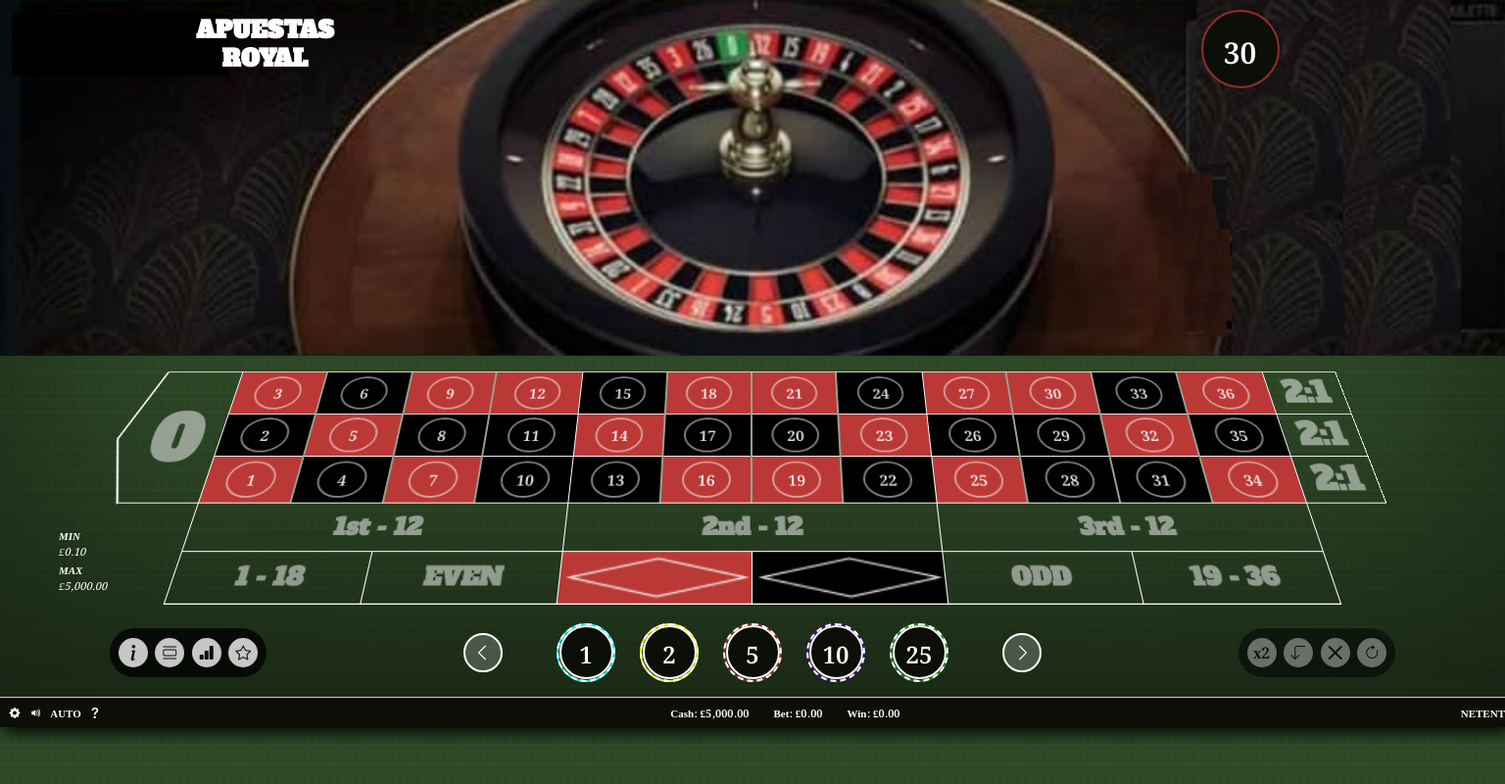
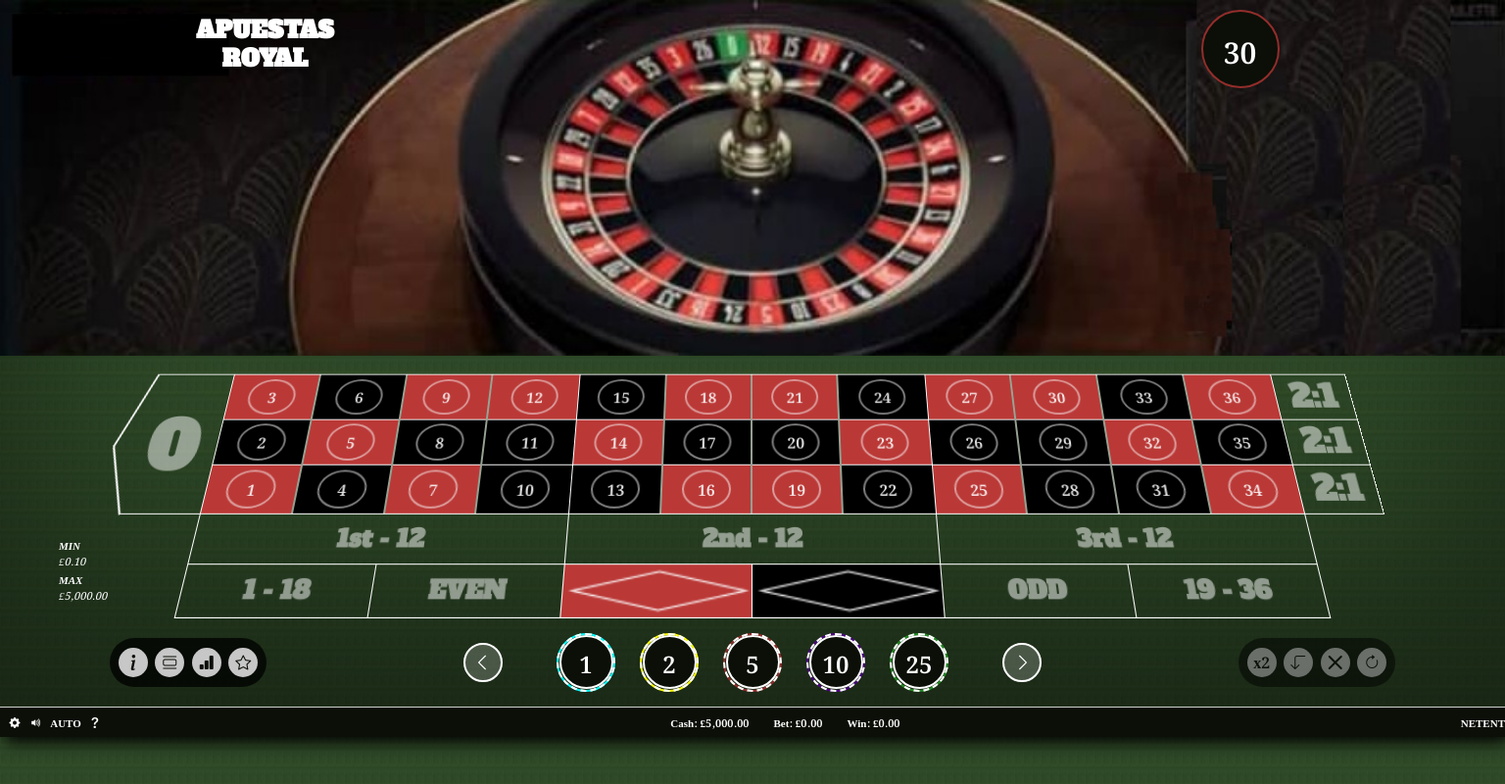
Before and after one commit to gfadavid/workflow-with-gulp-v4, a website: page site-royale/dist/index.html in a window 1536 px wide. Shown: the whole page at 98% size. Drawn offline with nearby package versions, Linux system fonts and the light colour scheme; files that its build step writes are made by us from their sources.

Commit message:
RElativo al commit anterior (9915a7f3e1fc0bae755bc250bf96b74ccecfc058)

```diff
--- a/site-royale/dev/scss/main.scss
+++ b/site-royale/dev/scss/main.scss
@@ -177,17 +177,15 @@
         }
         .perspective {
             perspective: 400px;
-            @media screen and (min-width: 1400px) {
-                perspective: 600px;
-            }
         }
         .table {
             // background-color: darkgoldenrod;
             margin-bottom: 20px;
             transform: rotateX(20deg);
-            // @media screen and (min-width: 992px) {
-            //     margin-top: -20px;
-            // }
+            @media screen and (min-width: 1400px) {
+                transform: rotateX(10deg);
+                margin-top: 10px;
+            }
             &__header {
                 // background-color: darkmagenta;
                 display: flex;
```
Also changed, not shown: site-royale/dist/css/main.min.css.
